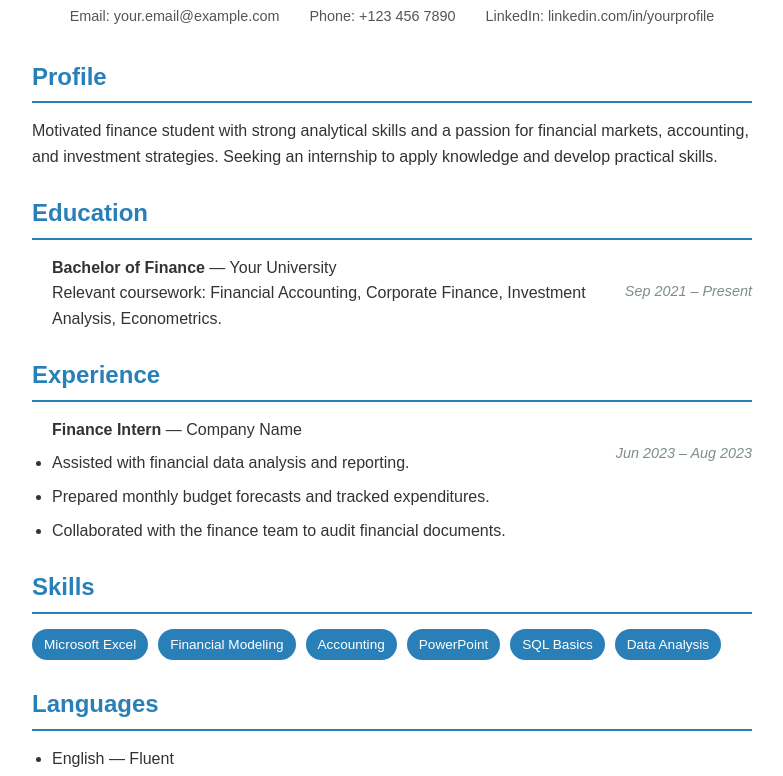
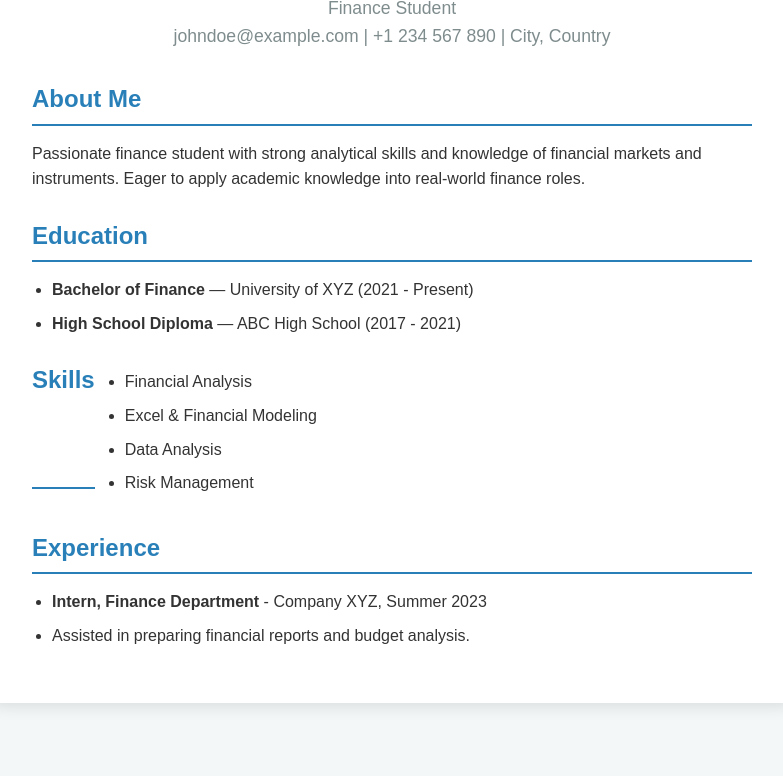
Before and after one commit to safamld/my-profile, a plain HTML site: page index.html in a window 1280 px wide. Shown: the part 148-924 px from the top of the page, without its empty margins (248-1031 px from the left). After the commit the page ends 871 px from the top, so only its background shows below. Drawn offline with Linux system fonts and the light colour scheme.

Commit message:
Update index.html

```diff
--- a/index.html
+++ b/index.html
@@ -4,74 +4,53 @@
 <head>
   <meta charset="UTF-8" />
   <meta name="viewport" content="width=device-width, initial-scale=1" />
-  <title>Finance Student CV - Your Name</title>
+  <title>Finance Student CV</title>
   <link rel="stylesheet" href="style.css" />
 </head>
 <body>
+
   <div class="container">
     <header>
-      <h1>Your Name</h1>
-      <p>Finance Student | Aspiring Financial Analyst</p>
-      <div class="contact-info">
-        <span>Email: your.email@example.com</span>
-        <span>Phone: +123 456 7890</span>
-        <span>LinkedIn: linkedin.com/in/yourprofile</span>
+      <div class="profile-photo">
+        <img src="images/profil.png" alt="Profile Picture" />
       </div>
+      <h1>John Doe</h1>
+      <p class="title">Finance Student</p>
+      <p>johndoe@example.com | +1 234 567 890 | City, Country</p>
     </header>
 
-    <section>
-      <h2>Profile</h2>
-      <p class="section-content">
-        Motivated finance student with strong analytical skills and a passion for financial markets, accounting, and investment strategies. Seeking an internship to apply knowledge and develop practical skills.
-      </p>
+    <section class="about">
+      <h2>About Me</h2>
+      <p>Passionate finance student with strong analytical skills and knowledge of financial markets and instruments. Eager to apply academic knowledge into real-world finance roles.</p>
     </section>
 
-    <section>
+    <section class="education">
       <h2>Education</h2>
-      <div class="section-content">
-        <p><strong>Bachelor of Finance</strong> — Your University</p>
-        <span class="date">Sep 2021 – Present</span>
-        <p>Relevant coursework: Financial Accounting, Corporate Finance, Investment Analysis, Econometrics.</p>
-      </div>
-    </section>
-
-    <section>
-      <h2>Experience</h2>
-      <div class="section-content">
-        <p><strong>Finance Intern</strong> — Company Name</p>
-        <span class="date">Jun 2023 – Aug 2023</span>
-        <ul>
-          <li>Assisted with financial data analysis and reporting.</li>
-          <li>Prepared monthly budget forecasts and tracked expenditures.</li>
-          <li>Collaborated with the finance team to audit financial documents.</li>
-        </ul>
-      </div>
-    </section>
-
-    <section>
-      <h2>Skills</h2>
-      <div class="skills">
-        <span class="skill">Microsoft Excel</span>
-        <span class="skill">Financial Modeling</span>
-        <span class="skill">Accounting</span>
-        <span class="skill">PowerPoint</span>
-        <span class="skill">SQL Basics</span>
-        <span class="skill">Data Analysis</span>
-      </div>
-    </section>
-
-    <section>
-      <h2>Languages</h2>
       <ul>
-        <li>English — Fluent</li>
-        <li>Spanish — Intermediate</li>
+        <li><strong>Bachelor of Finance</strong> — University of XYZ (2021 - Present)</li>
+        <li><strong>High School Diploma</strong> — ABC High School (2017 - 2021)</li>
       </ul>
     </section>
 
-    <section>
-      <h2>Interests</h2>
-      <p>Stock Market, Corporate Finance, Basketball, Traveling</p>
+    <section class="skills">
+      <h2>Skills</h2>
+      <ul>
+        <li>Financial Analysis</li>
+        <li>Excel & Financial Modeling</li>
+        <li>Data Analysis</li>
+        <li>Risk Management</li>
+      </ul>
     </section>
+
+    <section class="experience">
+      <h2>Experience</h2>
+      <ul>
+        <li><strong>Intern, Finance Department</strong> - Company XYZ, Summer 2023</li>
+        <li>Assisted in preparing financial reports and budget analysis.</li>
+      </ul>
+    </section>
+
   </div>
+
 </body>
 </html>
```
